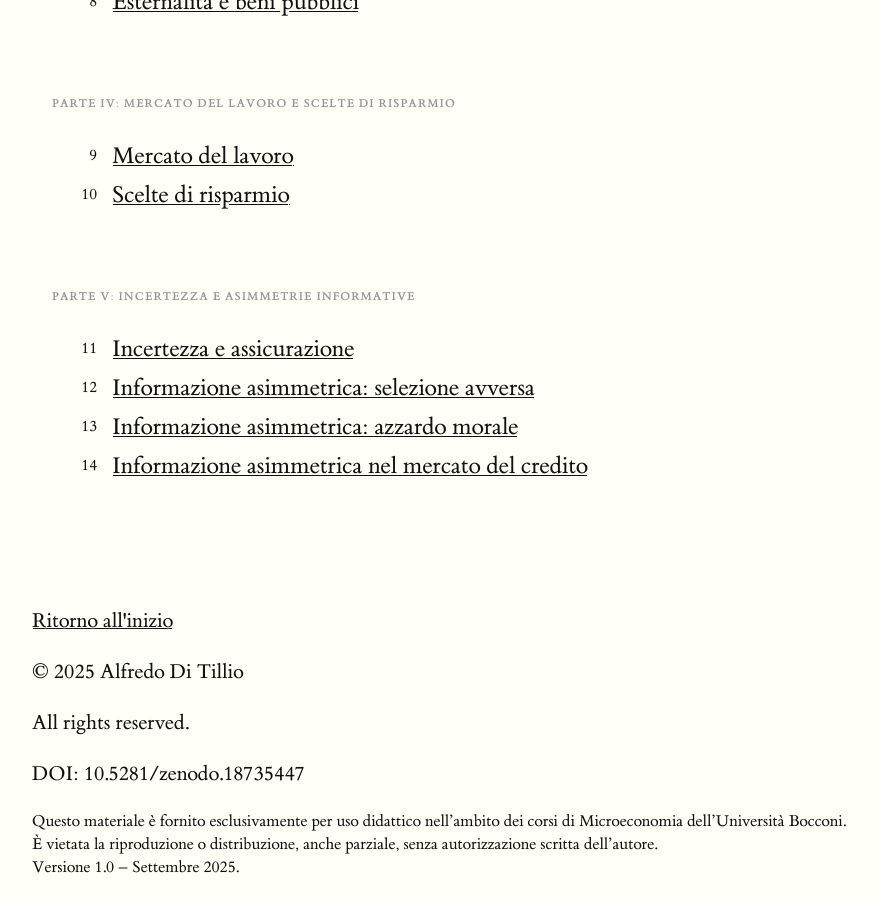
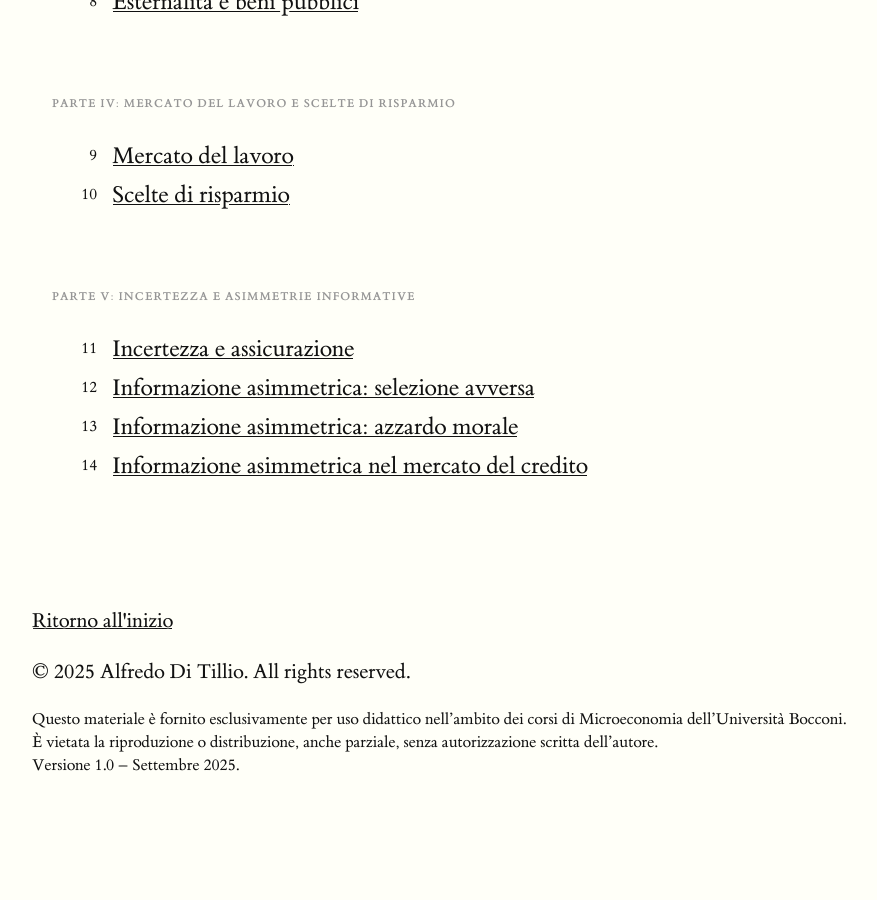
Before and after one commit to ditillio/micro25, a Jekyll site: the page built from it/index.md, in a window 1280 px wide and 900 px high, scrolled down 982 px. Shown: the whole window, without its empty margins (128-1005 px from the left). Built offline with Jekyll 4.4.1, drawn with Linux system fonts in a browser that asks for light colours; a script that is not in the unit is left out; after the commit the page ends 1780 px from its top, so only the background shows below that.

Commit message:
footer final

```diff
--- a/_includes/footer.html
+++ b/_includes/footer.html
@@ -11,17 +11,8 @@
         </p>
 
         <p class="mb-1">
-            &copy; 2025 {{ site.data.toc.author }}
-        <br>
-
-        <p class="mb-1">
-            All rights reserved.
+            &copy; 2025 {{ site.data.toc.author }}. All rights reserved.
         </p>
-
-        <p class="mb-1">
-            DOI: 10.5281/zenodo.18735447
-        </p>
-
 
         <p class="mb-0" style="font-size: 1.1rem; line-height: 1.4;">
             {% if include.language == "it" %}
```
Also changed, not shown: other parts of _includes/footer.html (+5 -0 lines), 1 other file.
